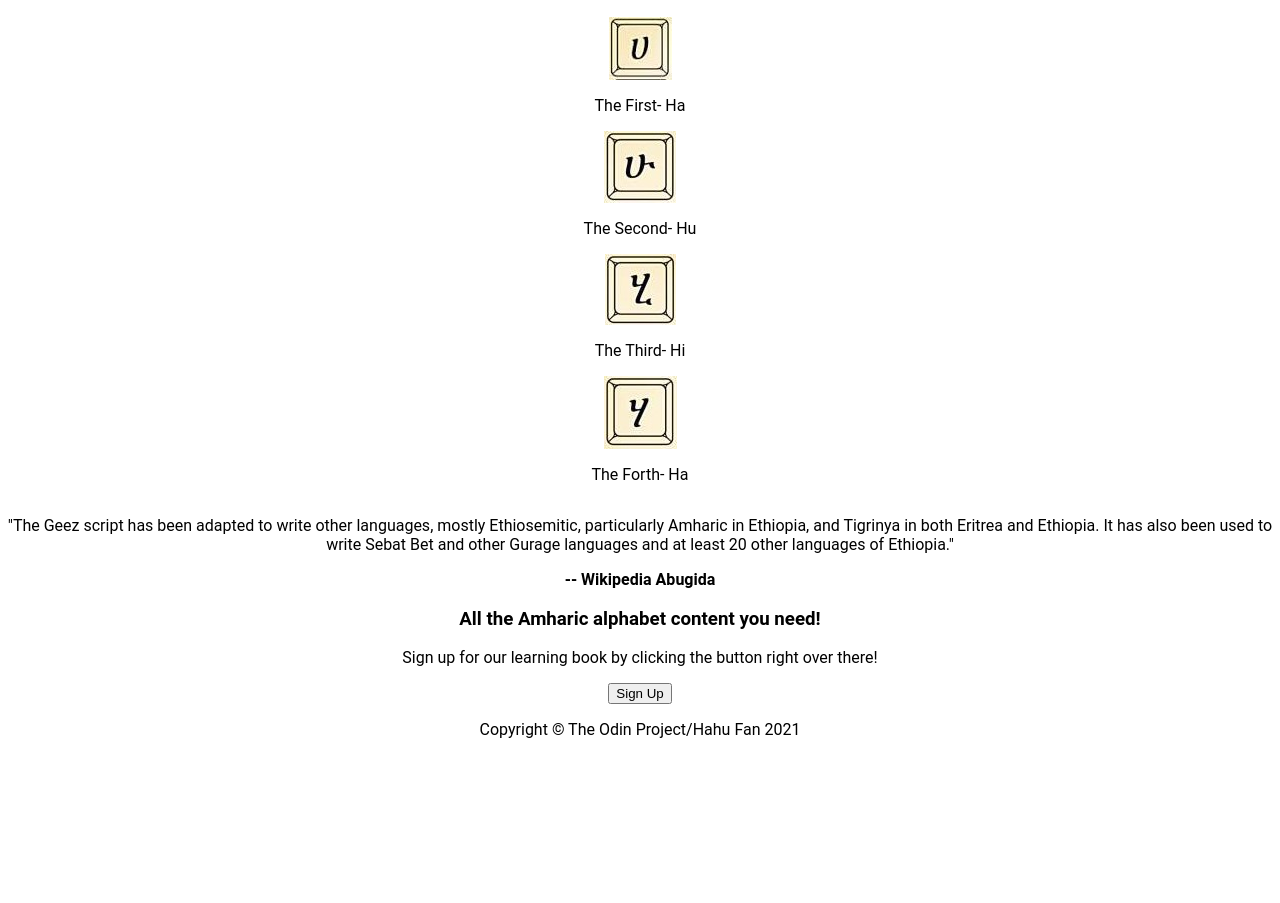
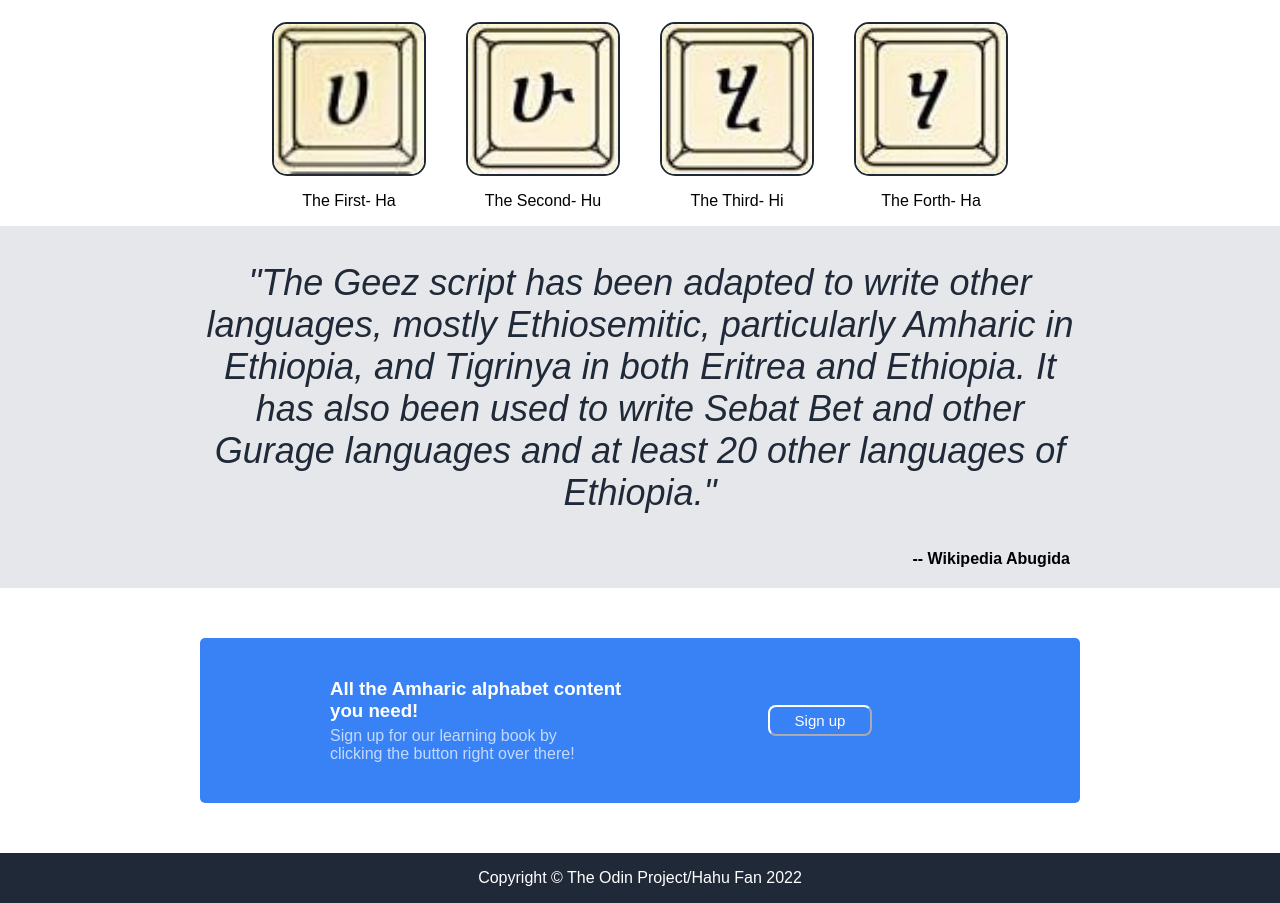
Before and after one commit to fiseha79/Hahu-Landing-Page, a plain HTML site: page index.html in a window 1280 px wide. Shown: the part 705-1608 px from the top of the page. Before the commit the page ends 1460 px from the top, so only its background shows below. Drawn offline with Linux system fonts and the light colour scheme; files whose address does not match are found by name.

Commit message:
full commit

```diff
--- a/css/styles.css
+++ b/css/styles.css
@@ -2,7 +2,7 @@ body {
     background-color: white;
     margin: 0;
     padding: 0;
-    font-family: 'Roboto' , Arial;
+    font-family: 'Abyssinica SIL' ,  Arial;
     text-align:center;
 }
 
@@ -17,7 +17,7 @@ body {
     background-color: #1f2937;
     align-items: center;
     color: #F9FAF8;
-    background-image: url("/home/user/gitscript/Hahu-Landing-Page/img/tiletnew.jpg");
+
 }
 
 .hlinks {
@@ -28,7 +28,7 @@ body {
 }
 .hlinks a{
     font-size: 18px;
-    font-family: 'Roboto', arial;
+    font-family: 'Abyssinica SIL', arial;
     padding: 10px;
     text-decoration: none ;
     color: #E5E7EB;
@@ -38,6 +38,7 @@ body {
 .hlogo img{
     width:84px;
     height:84px;
+    border-radius: 12px;
     margin-right: auto;
 
 }
@@ -50,7 +51,7 @@ body {
     color: #F9FAF8;
     justify-content: center;
     padding: 90px;
-    background-image: url("/home/user/gitscript/Hahu-Landing-Page/img/tilet1.jpg");
+    background-image: url("/home/user/gitscript/Hahu-Landing-Page/img/tiletnew.jpg");
 }
 
 .hero-para{
@@ -64,19 +65,20 @@ body {
 
 .hero-para h1 {
     font-size: 48px;
-    font-weight: bold;
-    font-family: 'Roboto', arial;
+    font-weight: bolder;
+    font-family: 'Abyssinica SIL', arial;
     color: #F9FAF8;
     margin: 0;
 }
 
 .hero-para p{
-    font-family: 'Roboto', arial;
+    font-family: 'Abyssinica SIL', arial;
     opacity:0.7;
+    color:whitesmoke;
 }
 
 .hero-para button{
-    font-family: 'Roboto' arial;
+    font-family: 'Abyssinica SIL' arial;
     font-weight: bold;
     text-align: center;
     display: block;
@@ -93,3 +95,97 @@ body {
     width: 500px;
     height: 350px;
 }
+
+.hcontent {
+    align-items:center;
+}
+
+.hcontent-detail{
+    display:flex;
+    justify-content: center;
+    flex-wrap: wrap;
+
+}
+
+.hcontent-detail img{
+    margin: 5px 20px 0px 20px;
+    width: 150px;
+    height: 150px;
+    border: 2px solid #1F2937;
+    border-radius: 15px;
+    object-fit: cover;
+
+}
+
+.saying{
+    padding: 0 200px;
+    display: flex;
+    flex-direction: column;
+    background-color: #E5E7EB;
+
+}
+
+.saying p {
+    font-size: 36px;
+    color: #1F2937;
+    font-style: italic;
+    font-weight: lighter;
+    font-family: 'Abyssinica SIL', arial;
+}
+
+.saying b {
+    padding-bottom: 20px;
+    padding-right: 10px;
+    font-family: 'Abyssinica SIL', arial;
+    text-align: right;
+}
+
+
+.sign-up {
+    background-color: #3882F6 ;
+    margin: 50px 200px;
+    padding: 10px 80px;
+    display: flex;
+    align-items: center;
+    border-radius: 5px;
+    border-color: none;
+}
+
+.sign-up * {
+    flex: 1;
+}
+
+.sign-up-text {
+    text-align: left;
+}
+
+.sign-up-text p {
+    color: #fff;
+    opacity: 0.7;
+    margin: 5px 30px 30px 50px;
+}
+
+h3 {
+    color: #fff;
+    font-family: 'Abyssinica SIL', arial;
+    padding: 0;
+    margin: 30px 0px 0px 50px;
+}
+
+.sign-up-button button {
+    color: #fff;
+    font-family: 'Abyssinica SIL', arial;
+    border-color: #fff;
+    border-radius: 8px;
+    background-color: #3882F6;
+    padding: 5px 25px;
+    font-size: 15px;
+
+}
+
+
+.footer {
+    background-color: #1F2937;
+    color: #fff;
+    font-family: 'Abyssinica SIL', arial;
+}
--- a/index.html
+++ b/index.html
@@ -15,9 +15,9 @@
             </div>
             <div class="hlinks">
 
-            <a href="#">header link one</a>
-            <a href="#">header link two</a>
-            <a href="#">header link three</a>
+            <a href="#">Amharic E-learning</a>
+            <a href="#">Amharic PDF</a>
+            <a href="#">Amharic Audio Books</a>
 
            </div>
 
@@ -70,11 +70,11 @@
                 <p>Sign up for our learning book by clicking the button right over there!</p>
             </div>
             <div class="sign-up-button">
-                <button type="button">Sign Up</button>
+                <button type="button">Sign up</button>
             </div>
         </div>
         <div class="footer" >
-            <p>Copyright © The Odin Project/Hahu Fan 2021</p>
+            <p>Copyright © The Odin Project/Hahu Fan 2022</p>
         </div>
     </div>
 </body>
```
Also changed, not shown: img/tilet1.jpg (deleted), img/tiletnew.jpg.
